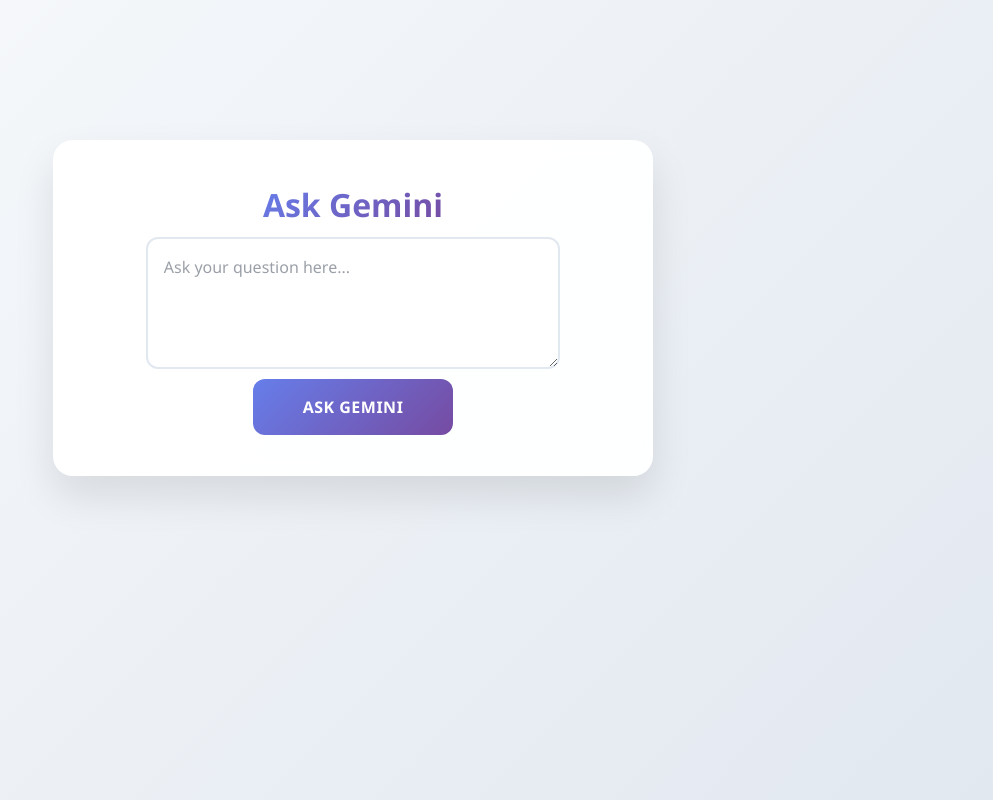
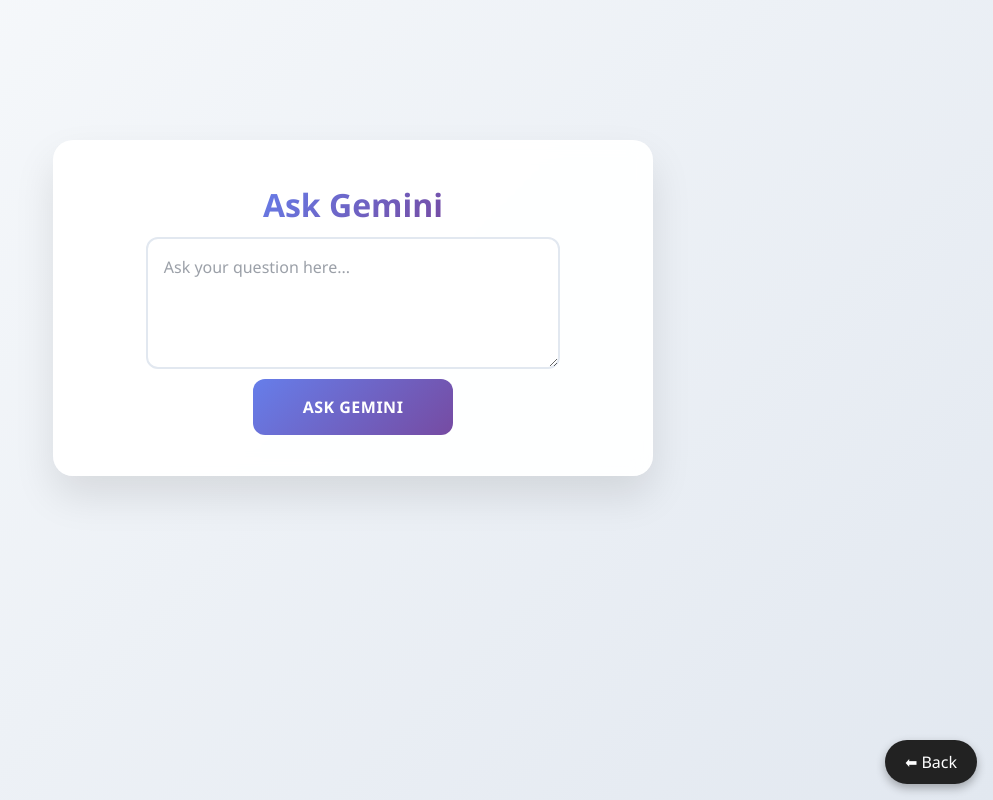
Before and after one commit to TFG-InterfAz/InterfAz-S3, a Next.js app in the folder frontend/: page /gemini in a window 1280 px wide. Shown: the whole page, without its empty margins (287-1280 px from the left). Built offline with nearby package versions, Linux system fonts and the light colour scheme; no server answers; sample sign-in values are in the browser's storage.

Commit message:
fix: LogOut and BackButton

```diff
--- a/frontend/src/app/authentication/logout/page.tsx
+++ b/frontend/src/app/authentication/logout/page.tsx
@@ -2,14 +2,12 @@
 import { useRouter } from "next/navigation";
 import { toast } from "react-toastify";
 import "react-toastify/dist/ReactToastify.css";
+import BackButton from "../../../components/BackButton";
 
-export default function LogoutButton() {
+export default function LogoutPage() {
   const router = useRouter();
 
   const handleLogout = async () => {
-    const confirmLogout = window.confirm("Are you sure you want to log out?");
-    if (!confirmLogout) return;
-
     try {
       const access = localStorage.getItem("access_token");
       const refresh = localStorage.getItem("refresh_token");
@@ -37,18 +35,22 @@
   };
 
   return (
-    <button
-      onClick={handleLogout}
-      className="flex items-center gap-1 px-4 py-2 bg-red-500 hover:bg-red-600 text-white rounded-lg transition-colors duration-200 font-medium shadow hover:shadow-md"
-    >
-      <svg xmlns="http://www.w3.org/2000/svg" className="h-5 w-5" viewBox="0 0 20 20" fill="currentColor">
-        <path
-          fillRule="evenodd"
-          d="M3 3a1 1 0 00-1 1v12a1 1 0 102 0V4a1 1 0 00-1-1zm10.293 9.293a1 1 0 001.414 1.414l3-3a1 1 0 000-1.414l-3-3a1 1 0 10-1.414 1.414L14.586 9H7a1 1 0 100 2h7.586l-1.293 1.293z"
-          clipRule="evenodd"
-        />
-      </svg>
-      Close session
-    </button>
+    <div className="flex flex-col items-center justify-center min-h-screen bg-black text-center">
+      <h1 className="text-4xl font-bold text-white mb-8">
+        Are you sure you want to log out?
+      </h1>
+
+      <button
+        onClick={handleLogout}
+        className="px-10 py-4 text-2xl font-bold text-white rounded-lg shadow-lg
+                   bg-gradient-to-r from-pink-500 via-purple-500 to-blue-500
+                   animate-pulse hover:scale-105 transform transition-all duration-200"
+      >
+        Log Out
+      </button>
+
+      {/* Para volver a la página anterior */}
+      <BackButton />
+    </div>
   );
 }
--- a/frontend/src/app/gemini/page.tsx
+++ b/frontend/src/app/gemini/page.tsx
@@ -5,6 +5,7 @@
 import { toast, ToastContainer } from 'react-toastify';
 import 'react-toastify/dist/ReactToastify.css';
 import '../styles.css';
+import BackButton from '@/components/BackButton';
 
 const API_ENDPOINT = process.env.NEXT_PUBLIC_API_ENDPOINT;
 
@@ -127,6 +128,8 @@
           </div>
         )}
       </div>
+      {/* Para volver a la página anterior */}
+      <BackButton />
     </div>
   );
 }
--- a/frontend/src/app/renderizer/page.tsx
+++ b/frontend/src/app/renderizer/page.tsx
@@ -8,6 +8,7 @@
 import '../styles.css';
 import { useRouter } from 'next/navigation';
 import UpdateForm from "./update/[id]/page";
+import BackButton from "@/components/BackButton";
 const API_ENDPOINT = process.env.NEXT_PUBLIC_API_ENDPOINT;
 
 interface RenderInstance {
@@ -293,6 +294,8 @@
             </p>
           </div>
         </footer>
+        {/* Para volver a la página anterior */}
+        <BackButton />
     </div>
   );
 }
--- /dev/null
+++ b/frontend/src/components/BackButton.tsx
@@ -0,0 +1,41 @@
+"use client";
+import { useRouter } from "next/navigation";
+
+export default function BackButton({ fallback = "/" }: { fallback?: string }) {
+  const router = useRouter();
+
+  const handleBack = () => {
+    if (window.history.length > 1) {
+      router.back();
+    } else {
+      router.push(fallback);
+    }
+  };
+
+  return (
+    <button
+      onClick={handleBack}
+      style={{
+        position: "fixed",
+        bottom: "16px",
+        right: "16px",
+        padding: "10px 20px",
+        backgroundColor: "#222",
+        color: "#fff",
+        border: "none",
+        borderRadius: "9999px",
+        boxShadow: "0 4px 10px rgba(0,0,0,0.3)",
+        cursor: "pointer",
+        transition: "background-color 0.2s ease-in-out",
+      }}
+      onMouseEnter={(e) =>
+        (e.currentTarget.style.backgroundColor = "#444")
+      }
+      onMouseLeave={(e) =>
+        (e.currentTarget.style.backgroundColor = "#222")
+      }
+    >
+      ⬅ Back
+    </button>
+  );
+}
```
